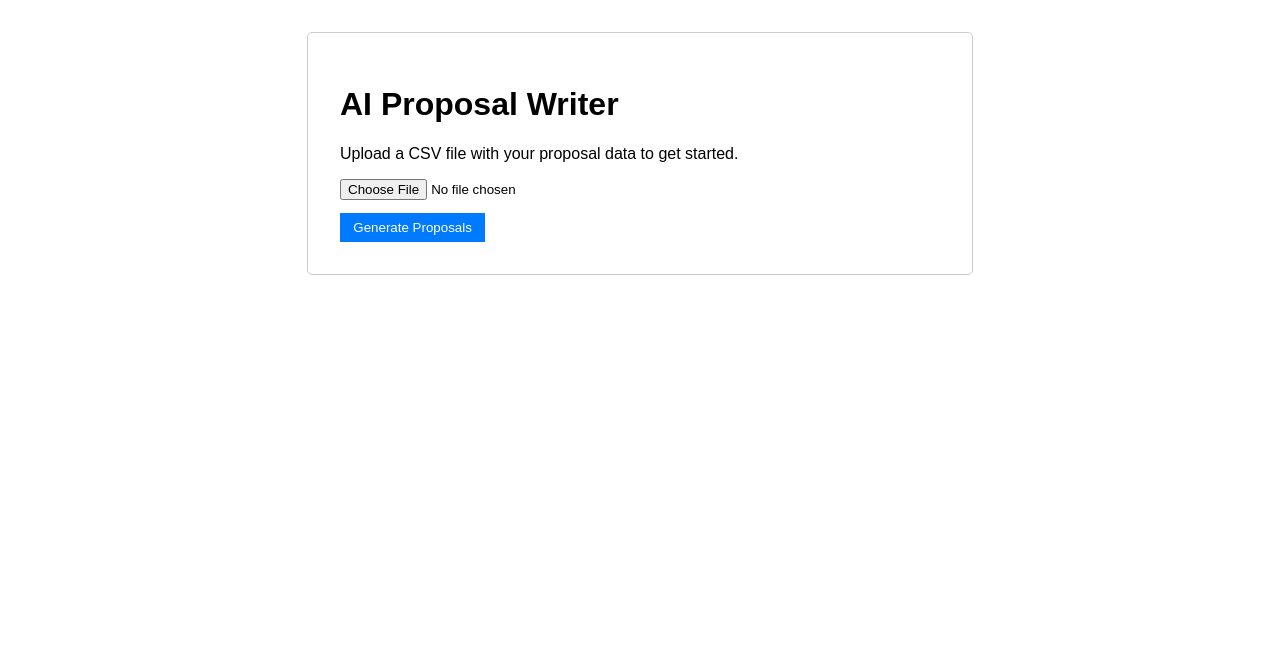
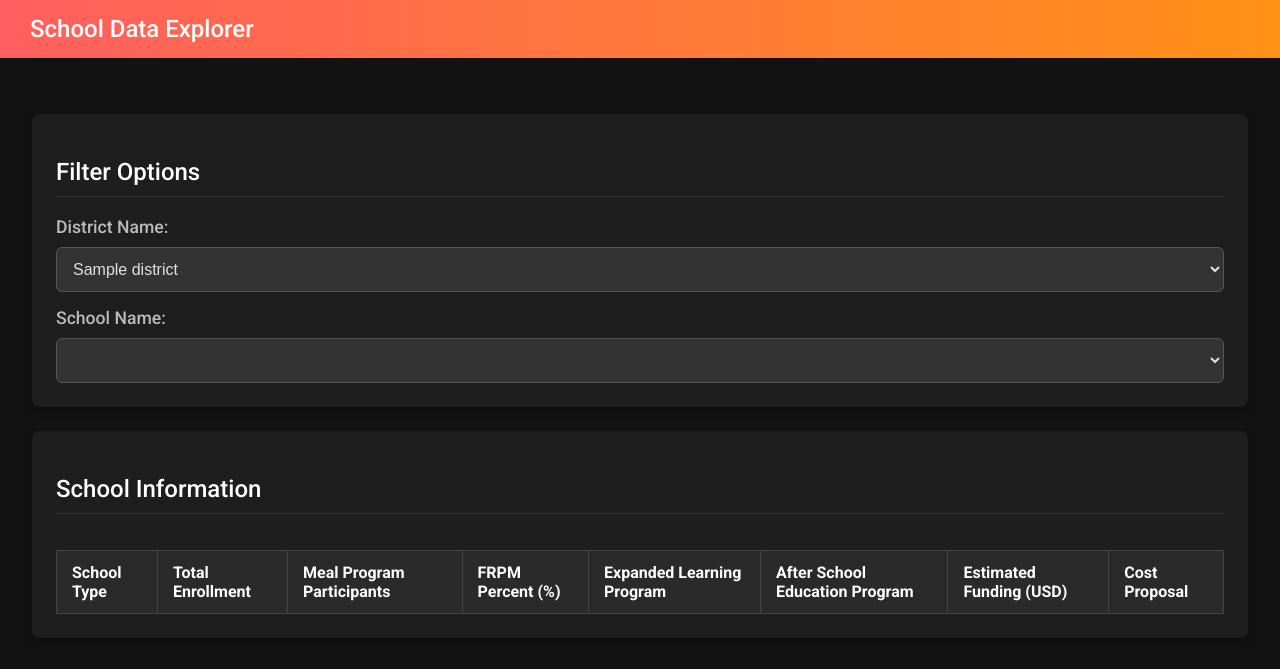
Before and after one commit to prasad-m-k/proposal_writer_agent, a Flask app: template templates/index.html in a window 1280 px wide. Shown: the top 669 px of the page. Run offline with Flask 3, Linux system fonts and the light colour scheme; the template is opened without the code that fills it: most values are stand-ins (such as "Sample title", 1, 10 or a date in 2020); lists and menus that the app fills with data are empty.

Commit message:
new changes for school district data

```diff
--- a/app.py
+++ b/app.py
@@ -1,101 +1,49 @@
-from dotenv import load_dotenv
-import os
 import pandas as pd
-import google.generativeai as genai
-from flask import Flask, render_template, request, redirect, url_for
+from flask import Flask, render_template
+import numpy as np # Import numpy to handle potential division by zero safely
 
-# Load environment variables from the .env file
-load_dotenv()
-# --- Basic Flask App Setup ---
 app = Flask(__name__)
-UPLOAD_FOLDER = 'uploads'
-app.config['UPLOAD_FOLDER'] = UPLOAD_FOLDER
 
-# Create the uploads directory if it doesn't exist
-if not os.path.exists(UPLOAD_FOLDER):
-    os.makedirs(UPLOAD_FOLDER)
+# --- DEFINE CONSTANTS ---
+SCHOOL_DAYS_PER_YEAR = 3
 
-# --- Gemini AI Configuration ---
-# Replace with your actual API key
-# Access environment variables
-GEMINI_API_KEY = os.getenv("GEMINI_API_KEY")
-print(f"API Key: {GEMINI_API_KEY}")
+@app.route('/')
+def index():
+    # Read the CSV file fresh on each request to ensure data is current
+    df = pd.read_csv("data.csv")
 
-genai.configure(api_key=GEMINI_API_KEY)
-#model = genai.GenerativeModel('gemini-pro')
-model = genai.GenerativeModel('gemini-2.0-flash')
+    # Clean up column names by stripping any leading/trailing whitespace
+    df.columns = df.columns.str.strip()
 
-def generate_proposal_from_row(row):
-    """Generates a proposal for a single row of data."""
-    # Create a detailed prompt for the Gemini model
-    prompt = f"""
-    **Generate a professional and comprehensive project proposal based on the following details:**
+    # --- CALCULATION LOGIC (PERFORM ON RAW NUMBERS FIRST) ---
+    # Calculate 'Cost Proposal' using our formula.
+    # We use np.where to avoid division by zero errors if a school has 0 participants.
+    df['Cost Proposal'] = np.where(
+        df['Meal Program Participants'] > 0,
+        df['Estimated Funding (USD)'] / df['Meal Program Participants'] / SCHOOL_DAYS_PER_YEAR,
+        0  # If no participants, the cost per session is $0
+    )
 
-    - **Client Name:** {row.get('client_name', 'N/A')}
-    - **Project Title:** {row.get('project_title', 'N/A')}
-    - **Project Description:** {row.get('project_description', 'N/A')}
-    - **Scope of Work:** {row.get('scope_of_work', 'N/A')}
-    - **Timeline:** {row.get('timeline', 'N/A')}
-    - **Budget:** {row.get('budget', 'N/A')}
+    # --- FORMATTING FOR DISPLAY (AFTER ALL CALCULATIONS ARE DONE) ---
+    # Format the new 'Cost Proposal' column as currency
+    df['Cost Proposal'] = df['Cost Proposal'].map('${:,.2f}'.format)
 
-    **The proposal should be well-structured and include the following sections:**
-    1.  **Introduction:** A compelling opening that introduces our company and the project.
-    2.  **Understanding of Client Needs:** Show that we have a clear grasp of the client's goals.
-    3.  **Proposed Solution:** A detailed description of the solution we are offering.
-    4.  **Detailed Scope of Work:** A clear and itemized list of all deliverables.
-    5.  **Project Timeline:** A realistic timeline with key milestones.
-    6.  **Investment & Budget:** A breakdown of the costs.
-    7.  **Call to Action:** A clear next step for the client.
+    # Format the other columns as before
+    if 'FRPM Percent (%)' in df.columns:
+        df['FRPM Percent (%)'] = (df['FRPM Percent (%)'] * 100).map('{:.2f}%'.format)
+    if 'Estimated Funding (USD)' in df.columns:
+        df['Estimated Funding (USD)'] = df['Estimated Funding (USD)'].map('${:,.2f}'.format)
 
-    **Please write the proposal in a professional and persuasive tone.**
-    """
-    try:
-        response = model.generate_content(prompt)
-        return response.text
-    except Exception as e:
-        return f"An error occurred while generating the proposal: {e}"
 
-# --- Flask Routes ---
-@app.route('/', methods=['GET', 'POST'])
-def index():
-    if request.method == 'POST':
-        # Check if a file was uploaded
-        if 'file' not in request.files:
-            return redirect(request.url)
-        file = request.files['file']
-        if file.filename == '':
-            return redirect(request.url)
+    # --- PREPARE DATA FOR THE TEMPLATE ---
+    # Get a list of unique district names for the first dropdown
+    districts = df['District Name'].unique().tolist()
 
-        if file and file.filename.endswith('.csv'):
-            # Save the uploaded file
-            filepath = os.path.join(app.config['UPLOAD_FOLDER'], file.filename)
-            file.save(filepath)
+    # Convert the entire DataFrame (with the new column) to a JSON string
+    all_data_json = df.to_json(orient='records')
 
-            # Process the CSV and generate proposals
-            try:
-                df = pd.read_csv(filepath)
-                proposals = []
-                for index, row in df.iterrows():
-                    generated_text = generate_proposal_from_row(row)
-                    proposals.append({
-                        'client': row.get('client_name', f'Row {index + 1}'),
-                        'proposal': generated_text
-                    })
+    return render_template('index.html', districts=districts, all_data=all_data_json)
 
-                # Clean up the uploaded file
-                #os.remove(filepath)
-
-                # Render the results page with the generated proposals
-                return render_template('results.html', proposals=proposals)
-
-            except Exception as e:
-                # Clean up the file even if an error occurs
-                if os.path.exists(filepath):
-                    os.remove(filepath)
-                return f"An error occurred while processing the file: {e}"
-
-    # Render the main upload page
-    return render_template('index.html')
-
+# Remember to use the port number that works for you
 if __name__ == '__main__':
-    app.run(debug=True)
+    app.run(port=5001, debug=True)
--- a/templates/index.html
+++ b/templates/index.html
@@ -2,24 +2,196 @@
 <html lang="en">
 <head>
     <meta charset="UTF-8">
-    <meta name="viewport" content="width=device-width, initial-scale=1.0">
-    <title>AI Proposal Writer</title>
+    <title>School Data Explorer</title>
+    <link rel="preconnect" href="https://fonts.googleapis.com">
+    <link rel="preconnect" href="https://fonts.gstatic.com" crossorigin>
+    <link href="https://fonts.googleapis.com/css2?family=Roboto:wght@300;400;500;700&display=swap" rel="stylesheet">
     <style>
-        body { font-family: sans-serif; margin: 2em; }
-        .container { max-width: 600px; margin: auto; padding: 2em; border: 1px solid #ccc; border-radius: 5px; }
-        input[type="file"] { margin-bottom: 1em; }
-        input[type="submit"] { padding: 0.5em 1em; background-color: #007bff; color: white; border: none; cursor: pointer; }
+        body {
+            font-family: 'Roboto', sans-serif;
+            background-color: #121212;
+            color: #e0e0e0;
+            margin: 0;
+        }
+
+        .header {
+            background: linear-gradient(90deg, #FF5F5F, #FF9116);
+
+            padding: 15px 30px;
+            color: white;
+            font-size: 1.5em;
+            font-weight: 500;
+        }
+
+        .container {
+            padding: 2em;
+        }
+
+        h2 {
+            color: #ffffff;
+            font-weight: 500;
+            border-bottom: 1px solid #333;
+            padding-bottom: 10px;
+        }
+
+        .card {
+            background-color: #1e1e1e;
+            border-radius: 8px;
+            padding: 1.5em;
+            margin-top: 1.5em;
+            box-shadow: 0 4px 8px rgba(0, 0, 0, 0.2);
+        }
+
+        label {
+            font-weight: 500;
+            color: #bbbbbb;
+            font-size: 1.1em;
+        }
+
+        select {
+            width: 100%;
+            padding: 12px;
+            margin-top: 10px;
+            background-color: #333;
+            color: #e0e0e0;
+            border: 1px solid #555;
+            border-radius: 6px;
+            font-size: 1em;
+        }
+
+        table {
+            border-collapse: collapse;
+            width: 100%;
+            margin-top: 1em;
+        }
+
+        th, td {
+            border: 1px solid #444;
+            padding: 12px 15px;
+            text-align: left;
+        }
+
+        thead {
+            background-color: #2a2a2a;
+        }
+
+        th {
+            font-weight: 700;
+            color: #ffffff;
+        }
+
+        tbody tr {
+            background-color: #2c2c2c;
+            transition: background-color 0.3s ease;
+        }
+
+        tbody tr:nth-child(even) {
+            background-color: #262626;
+        }
+
+        tbody tr:hover {
+            background-color: #383838;
+        }
+
     </style>
 </head>
 <body>
+
+    <header class="header">
+        School Data Explorer
+    </header>
+
     <div class="container">
-        <h1>AI Proposal Writer</h1>
-        <p>Upload a CSV file with your proposal data to get started.</p>
-        <form method="post" enctype="multipart/form-data">
-            <input type="file" name="file" accept=".csv" required>
-            <br>
-            <input type="submit" value="Generate Proposals">
-        </form>
+        <div class="card">
+            <h2>Filter Options</h2>
+            <div>
+                <label for="district-select">District Name:</label>
+                <select id="district-select">
+                    {% for district in districts %}
+                        <option value="{{ district }}">{{ district }}</option>
+                    {% endfor %}
+                </select>
+            </div>
+            <div style="margin-top: 1em;">
+                <label for="school-select">School Name:</label>
+                <select id="school-select"></select>
+            </div>
+        </div>
+
+        <div class="card">
+            <h2>School Information</h2>
+            <div style="overflow-x:auto;">
+                <table id="school-data-table">
+                    <thead>
+                        <tr>
+                            <th>School Type</th>
+                            <th>Total Enrollment</th>
+                            <th>Meal Program Participants</th>
+                            <th>FRPM Percent (%)</th>
+                            <th>Expanded Learning Program</th>
+                            <th>After School Education Program</th>
+                            <th>Estimated Funding (USD)</th>
+                            <!-- NEW TABLE HEADER -->
+                            <th>Cost Proposal</th>
+                        </tr>
+                    </thead>
+                    <tbody>
+                    </tbody>
+                </table>
+            </div>
+        </div>
     </div>
+
+<script>
+    const allData = JSON.parse('{{ all_data|safe }}');
+    const districtSelect = document.getElementById('district-select');
+    const schoolSelect = document.getElementById('school-select');
+    const tableBody = document.querySelector("#school-data-table tbody");
+
+    function updateSchools() {
+        const selectedDistrict = districtSelect.value;
+        schoolSelect.innerHTML = "";
+        const schoolsInDistrict = allData.filter(row => row['District Name'] === selectedDistrict);
+
+        schoolsInDistrict.forEach(school => {
+            const option = document.createElement('option');
+            option.value = school['School Name'];
+            option.textContent = school['School Name'];
+            schoolSelect.appendChild(option);
+        });
+        updateTable();
+    }
+
+    function updateTable() {
+        const selectedSchool = schoolSelect.value;
+        const schoolData = allData.find(row => row['School Name'] === selectedSchool);
+        tableBody.innerHTML = "";
+
+        if (schoolData) {
+            // UPDATED LIST OF FIELDS TO SHOW
+            const fieldsToShow = [
+                'School Type', 'Total Enrollment', 'Meal Program Participants',
+                'FRPM Percent (%)', 'Expanded Learning Program', 'After School Education Program',
+                'Estimated Funding (USD)', 'Cost Proposal'
+            ];
+
+            const row = document.createElement('tr');
+            fieldsToShow.forEach(field => {
+                const cell = document.createElement('td');
+                cell.innerHTML = schoolData[field];
+                row.appendChild(cell);
+            });
+            tableBody.appendChild(row);
+        }
+    }
+
+    districtSelect.addEventListener('change', updateSchools);
+    schoolSelect.addEventListener('change', updateTable);
+
+    document.addEventListener('DOMContentLoaded', () => {
+        updateSchools();
+    });
+</script>
+
 </body>
 </html>
```
Also changed, not shown: data.csv (+70 -43 lines).
